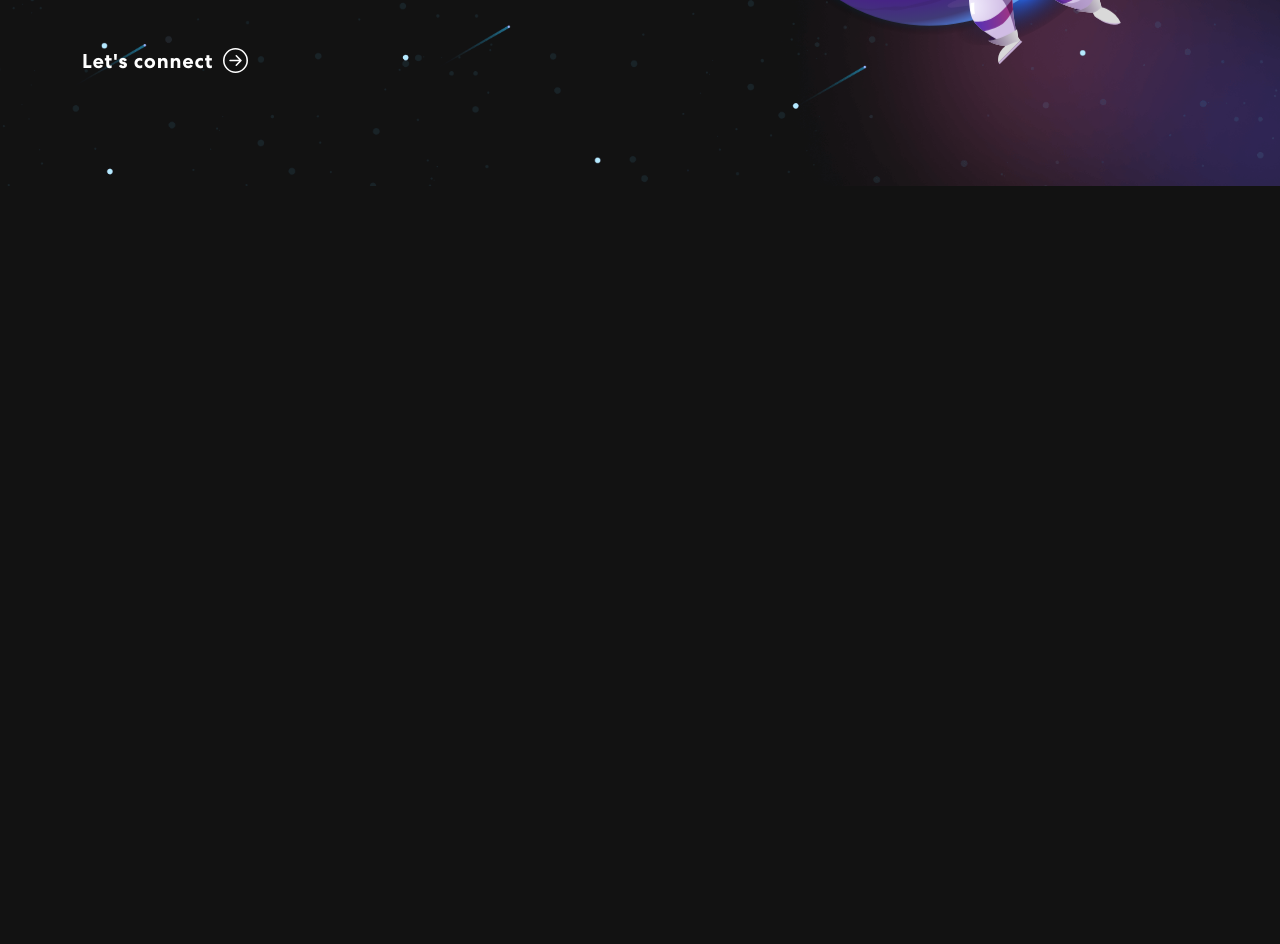
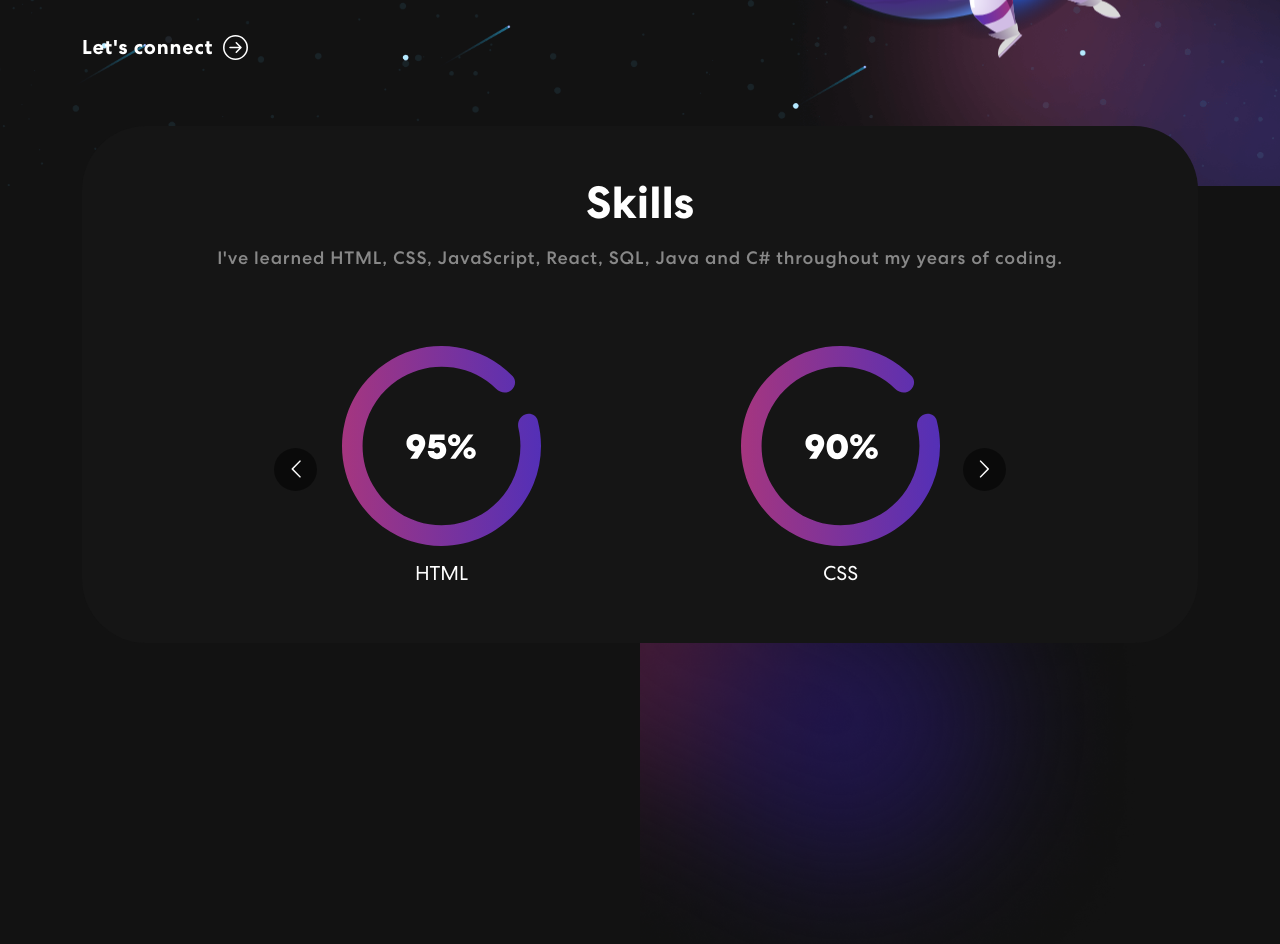
Before and after one commit to StephXius/stephan-exius-portfolio-website, a React (Create React App) app: page / in a window 1280 px wide. Shown: the part 580-1524 px from the top of the page. Before the commit the page ends 800 px from the top, so only its background shows below. Built offline with nearby package versions, Linux system fonts and the light colour scheme.

Commit message:
added skills section

```diff
--- a/src/App.css
+++ b/src/App.css
@@ -306,6 +306,54 @@ nav.navbar .navbar-toggler[aria-expanded="true"] .navbar-toggler-icon {
   border-right: 0.08em solid #666;
 }
 
+/* Skills CSS */
+
+.skill {
+  padding: 0 0 50px 0;
+  position: relative;
+
+}
+
+.skill-bx {
+  background: #151515;
+  border-radius: 64px;
+  text-align: center;
+  padding: 50px 60px;
+  margin-top: -60px;
+}
+
+.skill h2 {
+  font-size: 45px;
+  font-weight: 700;
+}
+
+.skill p {
+  color: #888888;
+  font-size: 18px;
+  letter-spacing: 0.8px;
+  line-height: 1.5em;
+  margin: 14px 0 75px 0;
+}
+
+.skill-slider {
+  width: 80%;
+  margin: 0 auto;
+  position: relative;
+}
+
+.skill-slider .item img {
+  width: 50%;
+  margin: 0 auto 15px auto;
+}
+
+.background-image-left {
+  top: 28%;
+  position: absolute;
+  bottom: 0;
+  width: 40%;
+  z-index: -4;
+}
+
 .App {
   text-align: center;
 }
--- a/src/App.js
+++ b/src/App.js
@@ -3,13 +3,14 @@ import './App.css';
 import 'bootstrap/dist/css/bootstrap.min.css';
 import { NavBar } from './components/NavBar';
 import { Banner } from './components/Banner';
-
+import { Skills } from './components/Skills';
 
 function App() {
   return (
     <div className="App">
       <NavBar />
       <Banner />
+      <Skills />
     </div>
   );
 }
--- a/src/components/Banner.js
+++ b/src/components/Banner.js
@@ -48,7 +48,7 @@ export const Banner = () => {
                     <Col xs={12} md={6} xl={7}>
                        <span className='tagline'>Welcome to my Portfolio</span>
                        <h1>{`Hi I'm Stephan `}<span className='wrap'>{text}</span></h1>
-                       <p>I am a senior college student who loves coding and is a aspiring Software Engineer. I've learned HTML, CSS, JavaScript, React, SQL, Java and C# throughout my years of coding.</p>
+                       <p>I am a senior college student who loves coding and is a aspiring Software Engineer.</p>
                        <button onClick={() => console.log('connect')}>Let's connect <ArrowRightCircle size={25}/></button>
                     </Col>
                     <Col xs={12} md={6} xl={5}>
--- /dev/null
+++ b/src/components/Skills.js
@@ -0,0 +1,80 @@
+import React from 'react'
+import { Container, Row, Col } from 'react-bootstrap';
+import Carousel from "react-multi-carousel";
+import "react-multi-carousel/lib/styles.css";
+import meter1 from '../assets/img/meter1.svg';
+import meter2 from '../assets/img/meter2.svg';
+import meter3 from '../assets/img/meter3.svg';
+import colorSharp from '../assets/img/color-sharp.png';
+
+export const Skills = () => {
+    const responsive = {
+        superLargeDesktop: {
+          // the naming can be any, depends on you.
+          breakpoint: { max: 4000, min: 3000 },
+          items: 5
+        },
+        desktop: {
+          breakpoint: { max: 3000, min: 1024 },
+          items: 3
+        },
+        tablet: {
+          breakpoint: { max: 1024, min: 464 },
+          items: 2
+        },
+        mobile: {
+          breakpoint: { max: 464, min: 0 },
+          items: 1
+        }
+      };
+
+      return (
+        <section className='skill' id='skills'>
+            <Container>
+                <Row>
+                    <Col>
+                        <div className='skill-bx'>
+                          <h2>
+                            Skills
+                          </h2>
+                          <p>
+                          I've learned HTML, CSS, JavaScript, React, SQL, Java and C# throughout my years of coding.
+                          </p>
+                          <Carousel responsive={responsive} infinite={true} className='skill-slider'>
+                            <div className='item'>
+                                <img src={meter1} alt='Image'/>
+                                <h5>HTML</h5>
+                            </div>
+                            <div className='item'>
+                                <img src={meter3} alt='Image'/>
+                                <h5>CSS</h5>
+                            </div>
+                            <div className='item'>
+                                <img src={meter2} alt='Image'/>
+                                <h5>JavaScript</h5>
+                            </div>
+                            <div className='item'>
+                                <img src={meter2} alt='Image'/>
+                                <h5>React</h5>
+                            </div>
+                            <div className='item'>
+                                <img src={meter3} alt='Image'/>
+                                <h5>SQL</h5>
+                            </div>
+                            <div className='item'>
+                                <img src={meter2} alt='Image'/>
+                                <h5>Java</h5>
+                            </div>
+                            <div className='item'>
+                                <img src={meter2} alt='Image'/>
+                                <h5>C#</h5>
+                            </div>
+                          </Carousel>
+                        </div>
+                    </Col>
+                </Row>
+            </Container>
+            <img className='background-image-left' src={colorSharp} />
+        </section>
+      )
+}
```
